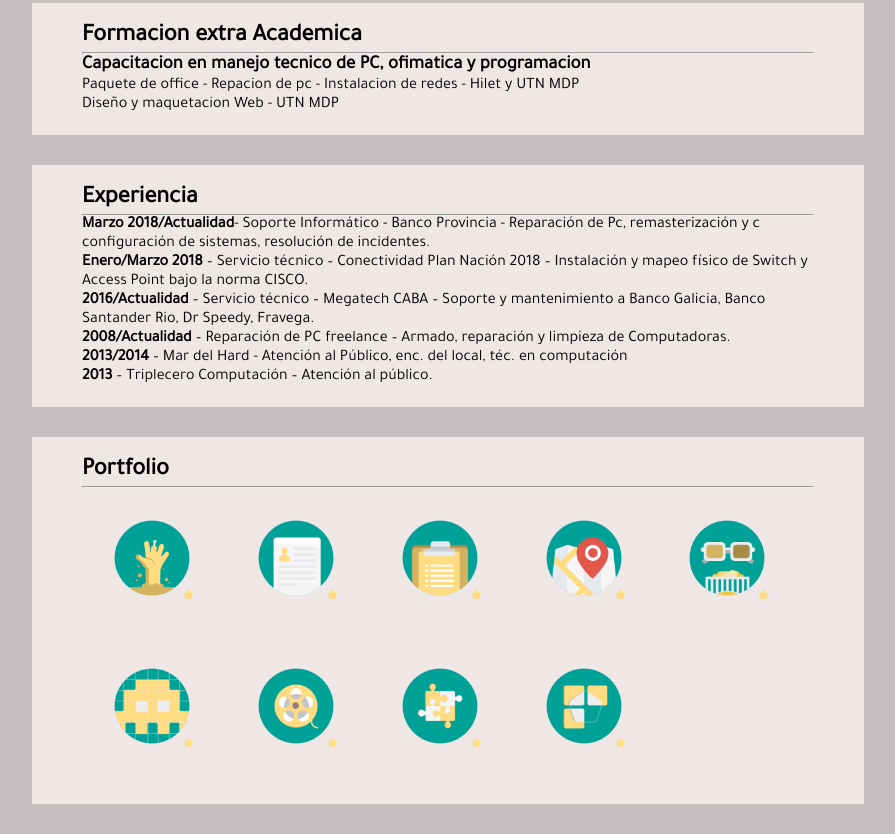
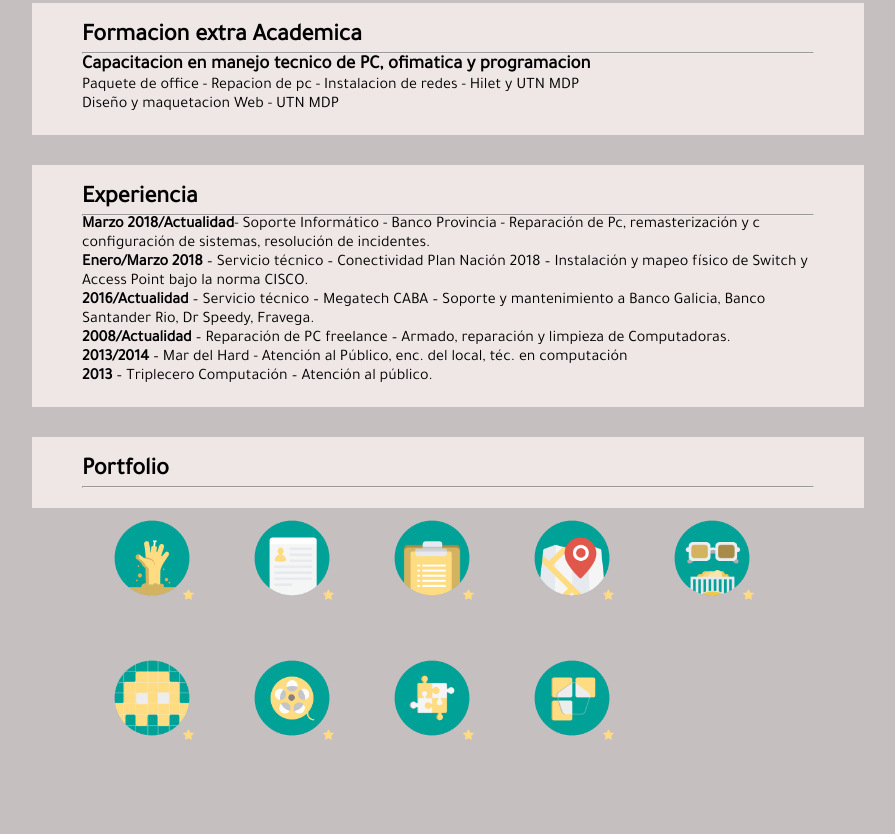
Before and after one commit to bryanleitao/bryanleitao.github.io, a plain HTML site: page index.html in a window 1280 px wide. Shown: the part 681-1515 px from the top of the page, without its empty margins (368-1263 px from the left). After the commit the page ends 1449 px from the top, so only its background shows below. Drawn offline with Linux system fonts and the light colour scheme.

Commit message:
corregi lista portfolio

```diff
--- a/index.html
+++ b/index.html
@@ -135,15 +135,15 @@
                 <h2>Portfolio</h2>
                 <hr>
                 <ul>
-                    <a class="a-icon" href="#"><li class="port-icon"><img src="Assets/img/port-ciudad-zombie-icon.png" alt=""></li></a>
-                    <a class="a-icon" href="#"><li class="port-icon"><img src="Assets/img/port-cv-icon.png" alt=""></li></a>
-                    <a class="a-icon" href="#"><li class="port-icon"><img src="Assets/img/port-encuestados-icon.png" alt=""></li></a>
-                    <a class="a-icon" href="#"><li class="port-icon"><img src="Assets/img/port-mapa-interactivo-icon.png" alt=""></li></a>
-                    <a class="a-icon" href="#"><li class="port-icon"><img src="Assets/img/port-peli-vs-peli-icon.png" alt=""></li></a>
-                    <a class="a-icon" href="#"><li class="port-icon"><img src="Assets/img/port-pixel-art-icon.png" alt=""></li></a>
-                    <a class="a-icon" href="#"><li class="port-icon"><img src="Assets/img/que-veo-icon.png" alt=""></li></a>
-                    <a class="a-icon" href="#"><li class="port-icon"><img src="Assets/img/recargado-icon.png" alt=""></li></a>
-                    <a class="a-icon" href="#"><li class="port-icon"><img src="Assets/img/rompecabezas-icon.png" alt=""></li></a>
+                    <li class="port-icon"><img src="Assets/img/port-ciudad-zombie-icon.png" alt=""></li>
+                    <li class="port-icon"><img src="Assets/img/port-cv-icon.png" alt=""></li>
+                    <li class="port-icon"><img src="Assets/img/port-encuestados-icon.png" alt=""></li>
+                    <li class="port-icon"><img src="Assets/img/port-mapa-interactivo-icon.png" alt=""></li>
+                    <li class="port-icon"><img src="Assets/img/port-peli-vs-peli-icon.png" alt=""></li>
+                    <li class="port-icon"><img src="Assets/img/port-pixel-art-icon.png" alt=""></li>
+                    <li class="port-icon"><img src="Assets/img/que-veo-icon.png" alt=""></li>
+                    <li class="port-icon"><img src="Assets/img/recargado-icon.png" alt=""></li>
+                    <li class="port-icon"><img src="Assets/img/rompecabezas-icon.png" alt=""></li>
                 </ul>
             </section>
         </article>
```
